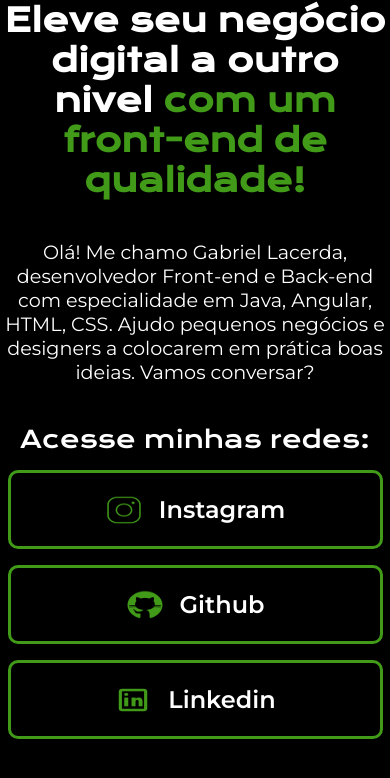
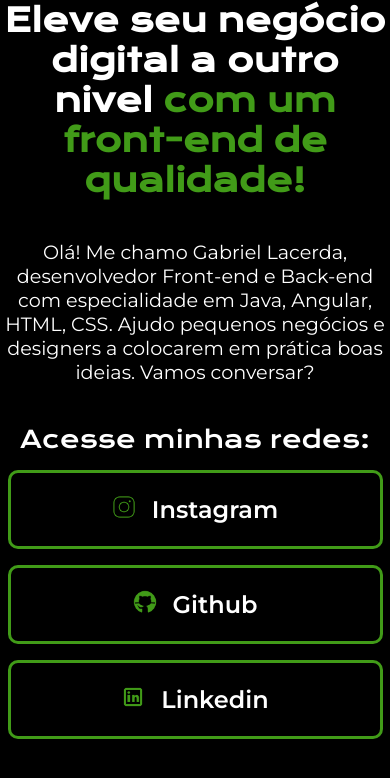
Before and after one commit to GabrielPKTN/portfolio.github.io, a plain HTML site: page index.html in a window 390 px wide. Drawn offline with nearby package versions, Linux system fonts and the light colour scheme.

Commit message:
Formatação dos icones dos botões arrumadas

```diff
--- a/index.html
+++ b/index.html
@@ -19,15 +19,15 @@
             <div class="links">
                 <h2 class="subtitulo_links">Acesse minhas redes:</h2>
                 <a href="https://www.instagram.com/adrecal_dev/" class="link_do_botao">
-                    <img src="./img/instagram.png" alt="logo do instagram">
+                    <img src="./img/instagram.png" alt="logo do instagram" class="img_logos">
                     Instagram
                 </a>
                 <a href="https://github.com/GabrielPKTN" class="link_do_botao">
-                    <img src="./img/github.png" alt="logo do github">
+                    <img src="./img/github.png" alt="logo do github" class="img_logos">
                     Github
                 </a>
                 <a href="https://www.linkedin.com/in/gabriellacerda1005/" class="link_do_botao">
-                    <img src="./img/linkedin.png" alt="logo do linkedin">
+                    <img src="./img/linkedin.png" alt="logo do linkedin" class="img_logos">
                     Linkedin
                 </a>
             </div>
--- a/style.css
+++ b/style.css
@@ -135,4 +135,10 @@ body{
         gap: 16px;
 
     }
+
+    .img_logos {
+        height: 24px;
+        width: 24px;
+    }
+
 }
```
